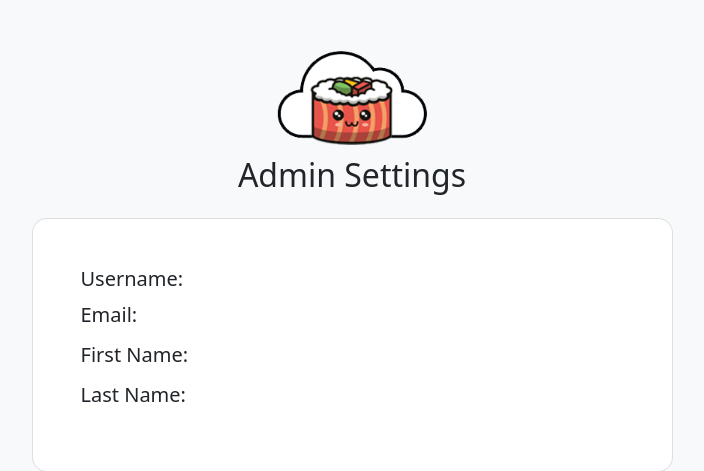
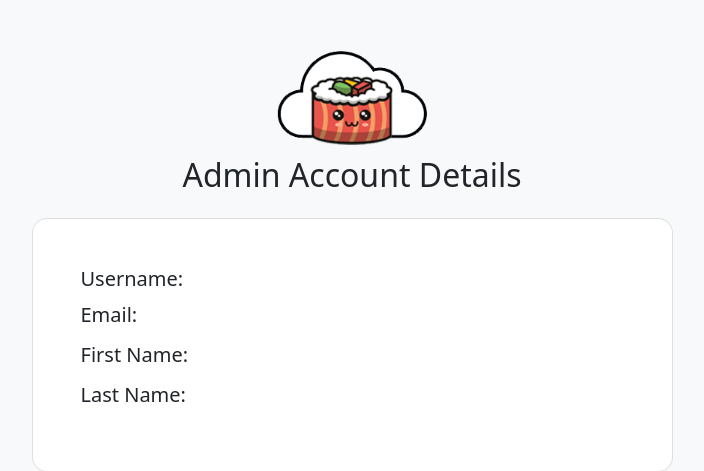
Before and after one commit to sushicloud-online/sushicloud, a PHP site: page /admin/admin_settings.php in a window 1280 px wide. Shown: the part 56-527 px from the top of the page, without its empty margins (288-992 px from the left). Run offline with PHP 8.4, Linux system fonts and the light colour scheme; the visitor is signed in with stand-in values (Sample User, id 1).

Commit message:
mb incorrect title page pt2

```diff
--- a/admin/admin_settings.php
+++ b/admin/admin_settings.php
@@ -80,7 +80,7 @@
     <div class="container-fluid bg-light mt-3">
         <div class="text-center mx-auto mt-5">
             <img src="../assets/sushicloud.png" width="300px" height="100px" alt="sushicloud">
-            <h2 class="mt-2">Admin Settings</h2>
+            <h2 class="mt-2">Admin Account Details</h2>
         </div>
     </div>
     <section class="vh-200">
```
